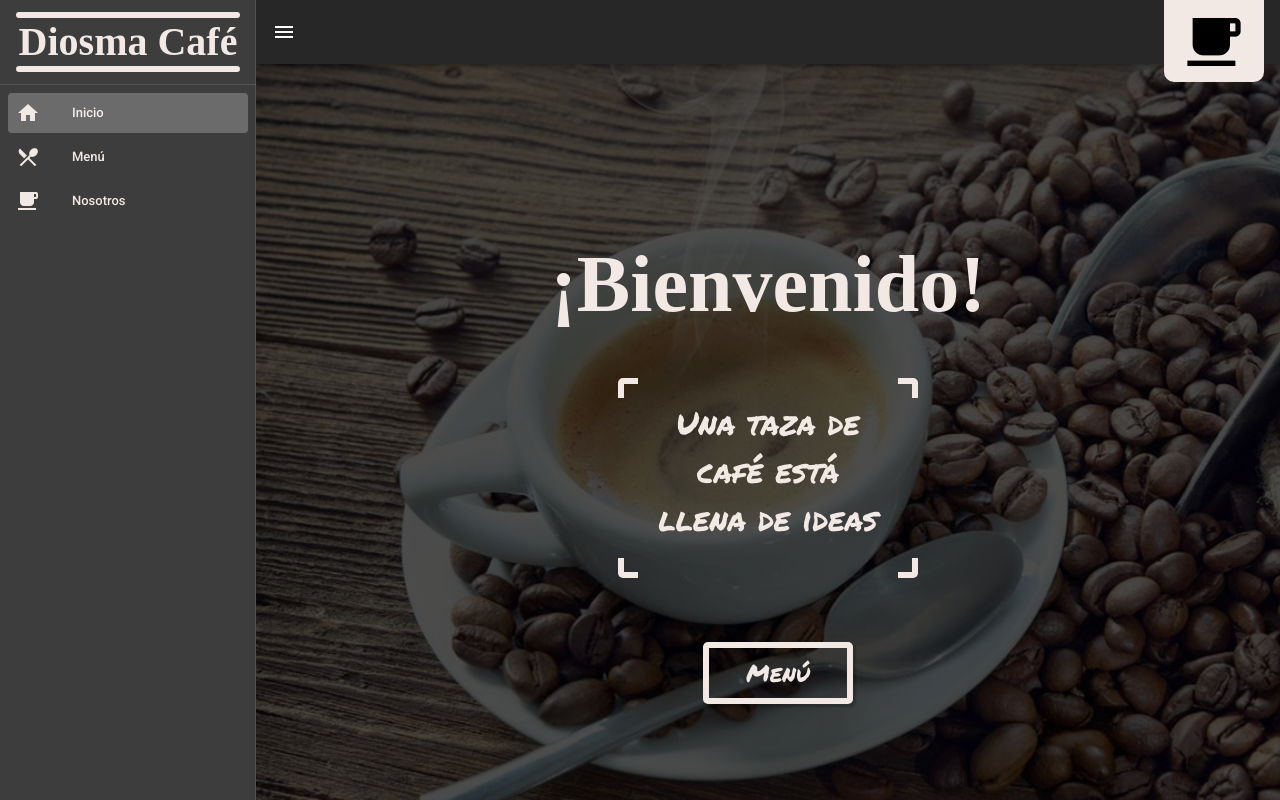
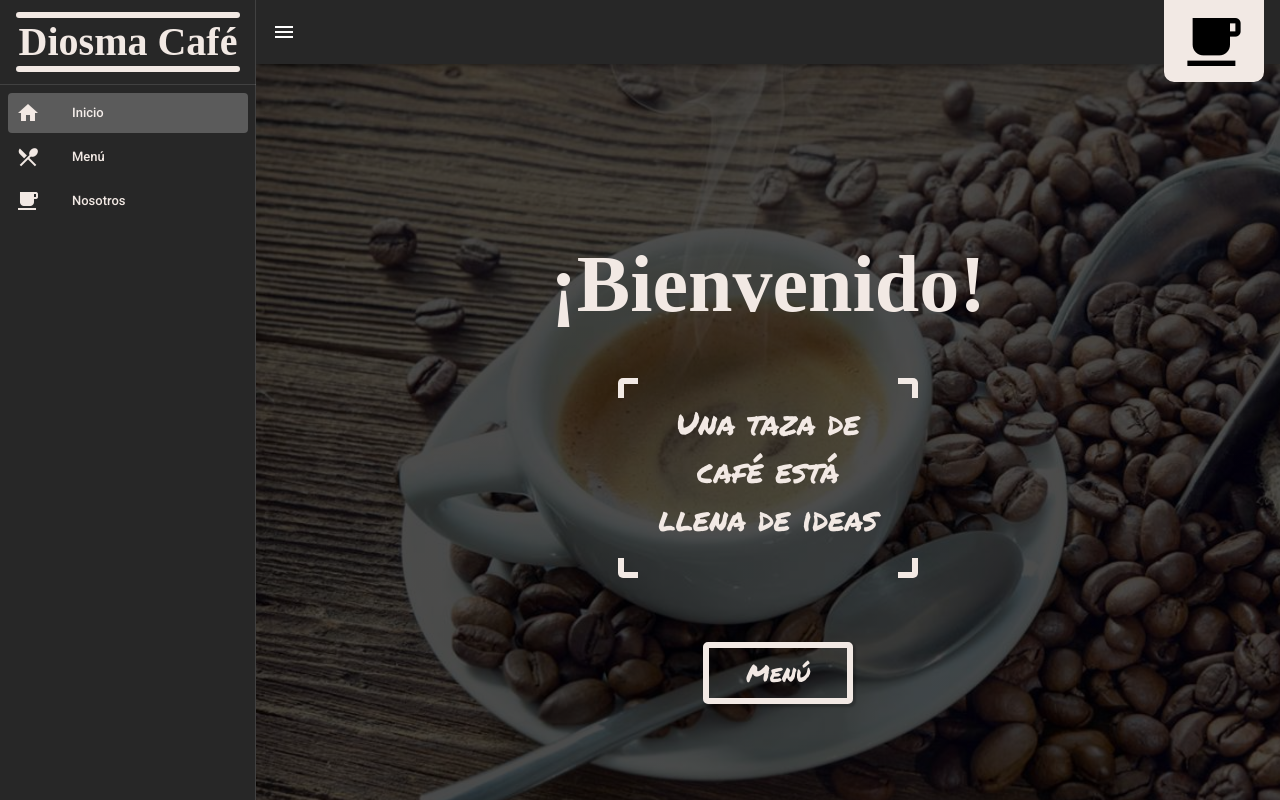
Before and after one commit to jscalderon65/Diosma-Coffee, a Nuxt app: page / in a window 1280 px wide. Both pictures are taken after a click on the button 28 px from the left and 32 px from the top of the page. Shown: the top 800 px of the page. Built offline with nearby package versions, Linux system fonts and the light colour scheme; a web font is replaced by a local one.

Commit message:
Ajustes en drawer

```diff
--- a/layouts/default.vue
+++ b/layouts/default.vue
@@ -1,10 +1,11 @@
 <template>
   <v-app dark>
     <v-navigation-drawer
-      style="background: #3d3d3d"
+      class="drawer-container"
       v-model="drawer"
       :mini-variant="miniVariant"
       :clipped="clipped"
+      dark
       fixed
       app
     >
@@ -91,6 +92,9 @@ export default {
 };
 </script>
 <style scoped>
+.drawer-container {
+  background: #272727ff;
+}
 .title-decorators {
   border: solid;
   border-radius: 4px;
```
